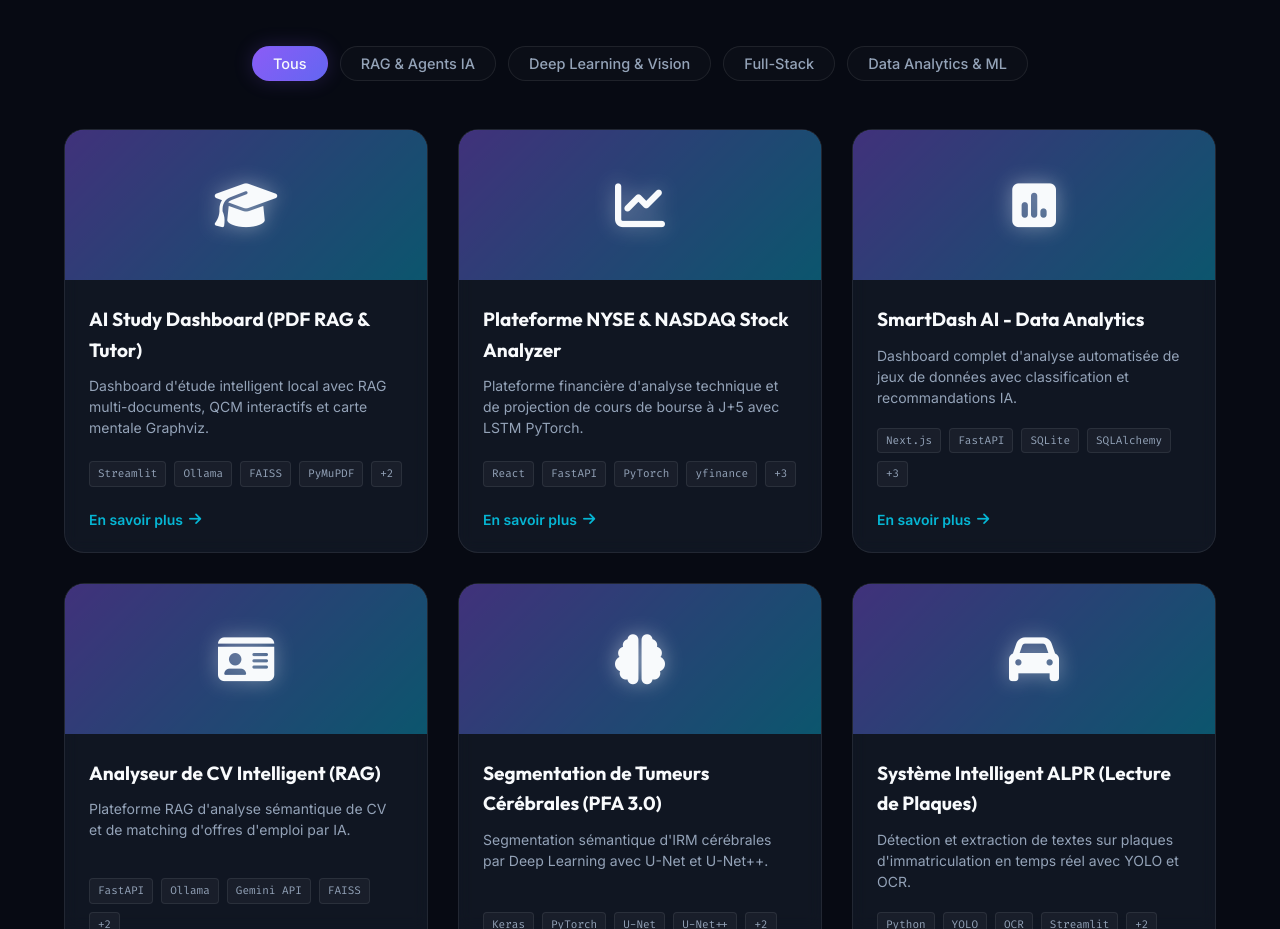
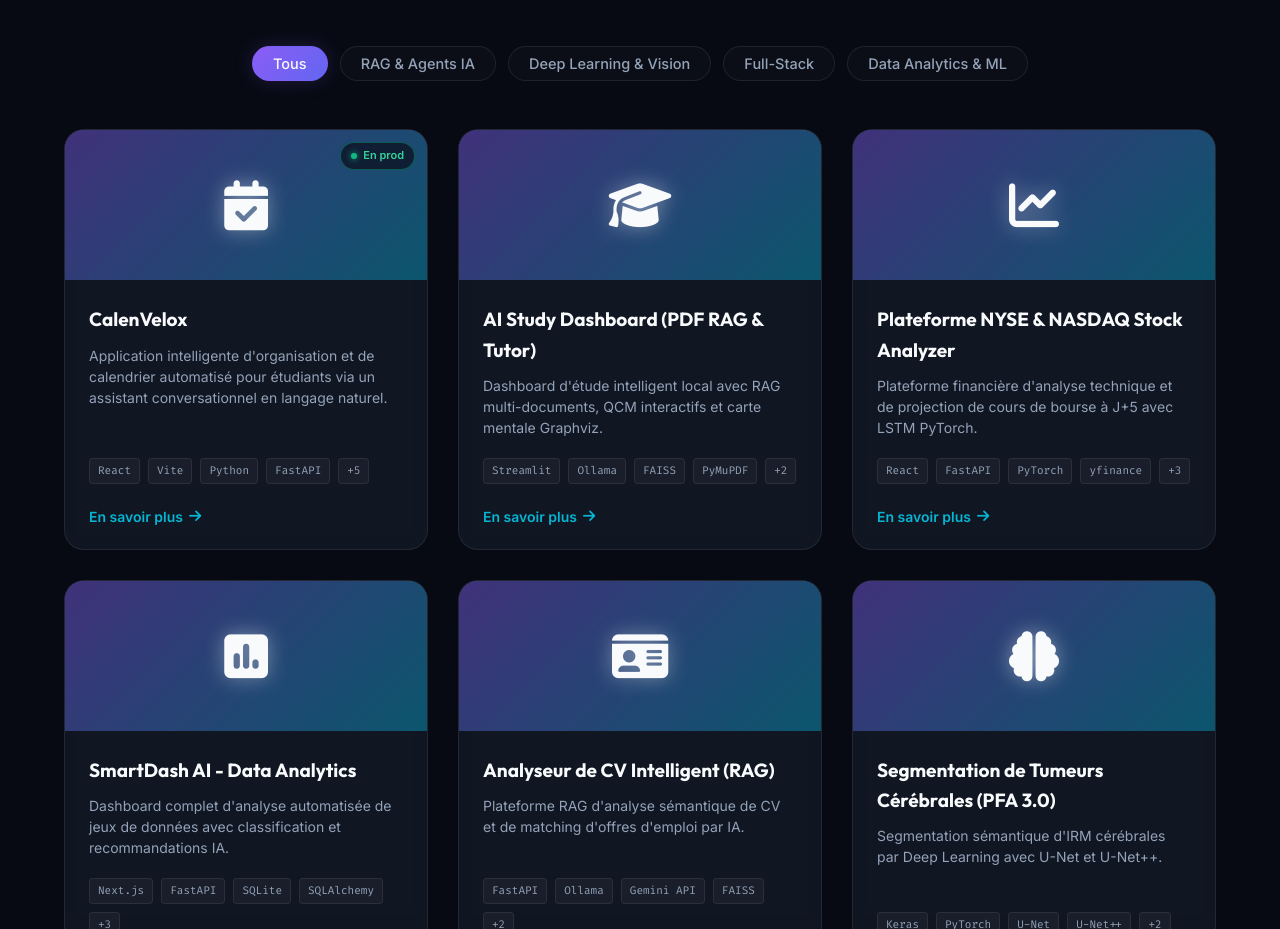
Before and after one commit to yoricoin/Portfolio-Taha-Akajjaj, a React (Vite) app: page / in a window 1280 px wide. Shown: the part 3020-3949 px from the top of the page. Built offline with nearby package versions, Linux system fonts and the light colour scheme.

Commit message:
feat: ajout du projet CalenVelox dans la section Projets

```diff
--- a/src/components/ProjectModal.jsx
+++ b/src/components/ProjectModal.jsx
@@ -22,12 +22,28 @@ const ProjectModal = ({ project, onClose }) => {
             <span class="modal-meta-item">
               <i class="fa-solid fa-folder-open"></i> {project.categoryName}
             </span>
+            {project.type && (
+              <span class="modal-meta-item">
+                <i class="fa-solid fa-layer-group"></i> <strong>Type :</strong> {project.type}
+              </span>
+            )}
+            {project.role && (
+              <span class="modal-meta-item">
+                <i class="fa-solid fa-user-gear"></i> <strong>Rôle :</strong> {project.role}
+              </span>
+            )}
             {project.duration && (
               <span class="modal-meta-item">
                 <i class="fa-solid fa-clock"></i> {project.duration}
               </span>
             )}
           </div>
+          {project.status && (
+            <div class="modal-status-badge">
+              <span class="status-indicator-dot"></span>
+              <span><strong>Statut :</strong> {project.status}</span>
+            </div>
+          )}
         </div>
 
         <div class="modal-project-desc-full">
@@ -37,7 +53,7 @@ const ProjectModal = ({ project, onClose }) => {
         {project.features && project.features.length > 0 && (
           <div class="modal-section">
             <h4 class="modal-subtitle">
-              <i class="fa-solid fa-star"></i> Fonctionnalités clés
+              <i class="fa-solid fa-star"></i> {project.featuresTitle || "Fonctionnalités clés"}
             </h4>
             <ul class="modal-section-list">
               {project.features.map((feature, index) => (
--- a/src/components/Projects.jsx
+++ b/src/components/Projects.jsx
@@ -12,6 +12,30 @@ const Projects = ({ onSelectProject }) => {
   ];
 
   const projectsData = [
+    {
+      id: 11,
+      title: "CalenVelox",
+      type: "Application Web Full-Stack & Agent IA (Productivité étudiante)",
+      role: "Concepteur & Développeur Full-Stack",
+      status: "Version Web fonctionnelle en production / Version mobile Flutter en cours",
+      category: ["rag-llm", "fullstack"],
+      categoryName: "RAG & Agents IA • Full-Stack",
+      shortDesc: "Application intelligente d'organisation et de calendrier automatisé pour étudiants via un assistant conversationnel en langage naturel.",
+      fullDesc: "Application intelligente d'organisation et de calendrier automatisé pour étudiants. Elle permet d'ajouter, prioriser et planifier devoirs, révisions et événements via un assistant conversationnel en langage naturel.",
+      featuresTitle: "Points techniques clés",
+      features: [
+        "Orchestration d'agents IA avec LangGraph (gestion du contexte, détection d'ambiguïtés et validation Human-in-the-Loop).",
+        "API REST asynchrone sécurisée sous FastAPI avec persistance PostgreSQL et SQLAlchemy.",
+        "Interface utilisateur moderne, réactive et fluide développée avec React et Vite."
+      ],
+      challenges: [
+        "Conception d'une machine à états LangGraph robuste gérant la mémoire contextuelle, les cycles de décision et l'interaction Human-in-the-Loop",
+        "Modélisation relationnelle avec transactions asynchrones sous PostgreSQL et SQLAlchemy garantissant l'intégrité des plannings",
+        "Optimisation de la latence des interactions LLM (Claude / GPT-4o-mini) avec streaming et réactivité sous React"
+      ],
+      tags: ["React", "Vite", "Python", "FastAPI", "LangGraph", "LLM (Claude / GPT-4o-mini)", "PostgreSQL", "SQLAlchemy", "JWT"],
+      icon: "fa-solid fa-calendar-check"
+    },
     {
       id: 1,
       title: "AI Study Dashboard (PDF RAG & Tutor)",
@@ -229,7 +253,11 @@ const Projects = ({ onSelectProject }) => {
 
   const filteredProjects = activeFilter === 'all'
     ? projectsData
-    : projectsData.filter(proj => proj.category === activeFilter);
+    : projectsData.filter(proj =>
+        Array.isArray(proj.category)
+          ? proj.category.includes(activeFilter)
+          : proj.category === activeFilter
+      );
 
   return (
     <section id="projects" class="projects-section section-padding reveal">
@@ -259,6 +287,11 @@ const Projects = ({ onSelectProject }) => {
             <div key={project.id} class="project-card fade-in">
               <div class="project-card-banner">
                 <i class={`${project.icon} banner-icon`}></i>
+                {project.status && (
+                  <span class="project-card-status-pill">
+                    <span class="status-indicator-dot-mini"></span> En prod
+                  </span>
+                )}
               </div>
               <div class="project-card-content">
                 <h4 class="project-card-title">{project.title}</h4>
--- a/src/index.css
+++ b/src/index.css
@@ -831,6 +831,34 @@ ul {
   transform: scale(1.15) rotate(5deg);
 }
 
+.project-card-status-pill {
+  position: absolute;
+  top: 12px;
+  right: 12px;
+  z-index: 2;
+  display: flex;
+  align-items: center;
+  gap: 6px;
+  background: rgba(15, 23, 42, 0.85);
+  border: 1px solid rgba(16, 185, 129, 0.4);
+  backdrop-filter: blur(8px);
+  -webkit-backdrop-filter: blur(8px);
+  color: #34d399;
+  font-size: 11px;
+  font-weight: 600;
+  padding: 4px 10px;
+  border-radius: 20px;
+}
+
+.status-indicator-dot-mini {
+  width: 6px;
+  height: 6px;
+  border-radius: 50%;
+  background: #10b981;
+  box-shadow: 0 0 6px #10b981;
+  flex-shrink: 0;
+}
+
 .project-card-content {
   padding: 24px;
   display: flex;
@@ -1246,6 +1274,36 @@ ul {
   color: var(--accent-cyan);
 }
 
+.modal-status-badge {
+  display: inline-flex;
+  align-items: center;
+  gap: 10px;
+  margin-top: 14px;
+  padding: 8px 16px;
+  border-radius: 20px;
+  background: rgba(16, 185, 129, 0.1);
+  border: 1px solid rgba(16, 185, 129, 0.3);
+  color: #34d399;
+  font-size: 13.5px;
+  line-height: 1.4;
+}
+
+.status-indicator-dot {
+  width: 9px;
+  height: 9px;
+  border-radius: 50%;
+  background: #10b981;
+  box-shadow: 0 0 10px #10b981;
+  flex-shrink: 0;
+  animation: pulse-dot 2s infinite ease-in-out;
+}
+
+@keyframes pulse-dot {
+  0% { transform: scale(0.9); opacity: 0.7; }
+  50% { transform: scale(1.2); opacity: 1; }
+  100% { transform: scale(0.9); opacity: 0.7; }
+}
+
 .modal-project-desc-full {
   font-size: 15px;
   color: var(--text-secondary);
```
